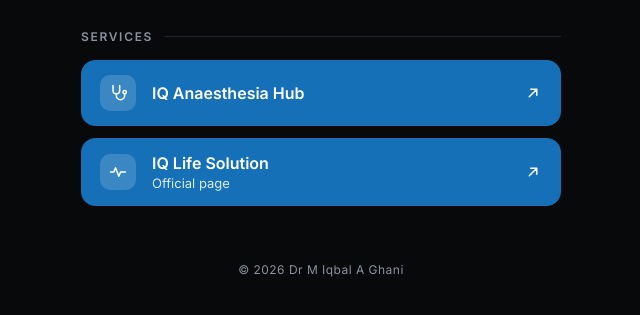
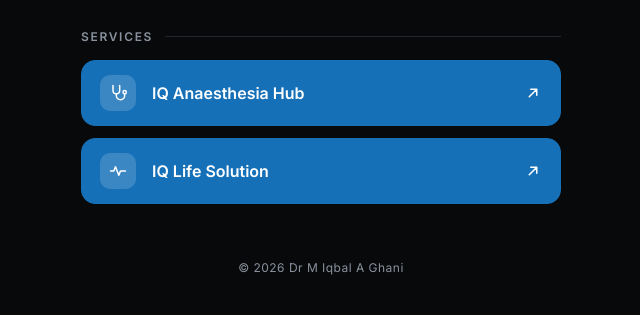
Before and after one commit to silent1412/drmiqbal02, a plain HTML site: page index.html in a window 1280 px wide. Shown: the part 983-1298 px from the top of the page, without its empty margins (319-959 px from the left). Drawn offline with Linux system fonts and the light colour scheme.

Commit message:
Remove subtitle so all buttons share one height
Co-Authored-By: Claude Opus 5.5 <noreply@anthropic.com>
Claude-Session: https://claude.ai/code/session_0151rwiLM2BbcoFVzro6FZxU

```diff
--- a/index.html
+++ b/index.html
@@ -126,10 +126,7 @@ nav section{gap:10px !important}
 <span style="width: 36px; height: 36px; flex-shrink: 0; border-radius: 10px; background: rgba(255,255,255,0.16); display: flex; align-items: center; justify-content: center">
 <svg aria-hidden="true" width="20" height="20" viewBox="0 0 24 24" fill="none" stroke="#FFFFFF" stroke-width="1.8" stroke-linecap="round" stroke-linejoin="round"><path d="M3 12h4l2-5 4 10 2-5h6"></path></svg>
 </span>
-<span style="flex: 1; display: flex; flex-direction: column; gap: 2px">
-<span style="font-size: 16px; font-weight: 600">IQ Life Solution</span>
-<span style="font-size: 13px; color: rgba(255,255,255,0.85)">Official page</span>
-</span>
+<span style="flex: 1; font-size: 16px; font-weight: 600">IQ Life Solution</span>
 <svg class="arr" aria-hidden="true" width="18" height="18" viewBox="0 0 24 24" fill="none" stroke="#FFFFFF" stroke-width="2" stroke-linecap="round" stroke-linejoin="round" style="color: #FFFFFF"><path d="M7 17L17 7M9 7h8v8"></path></svg>
 </a>
 </section>
```
